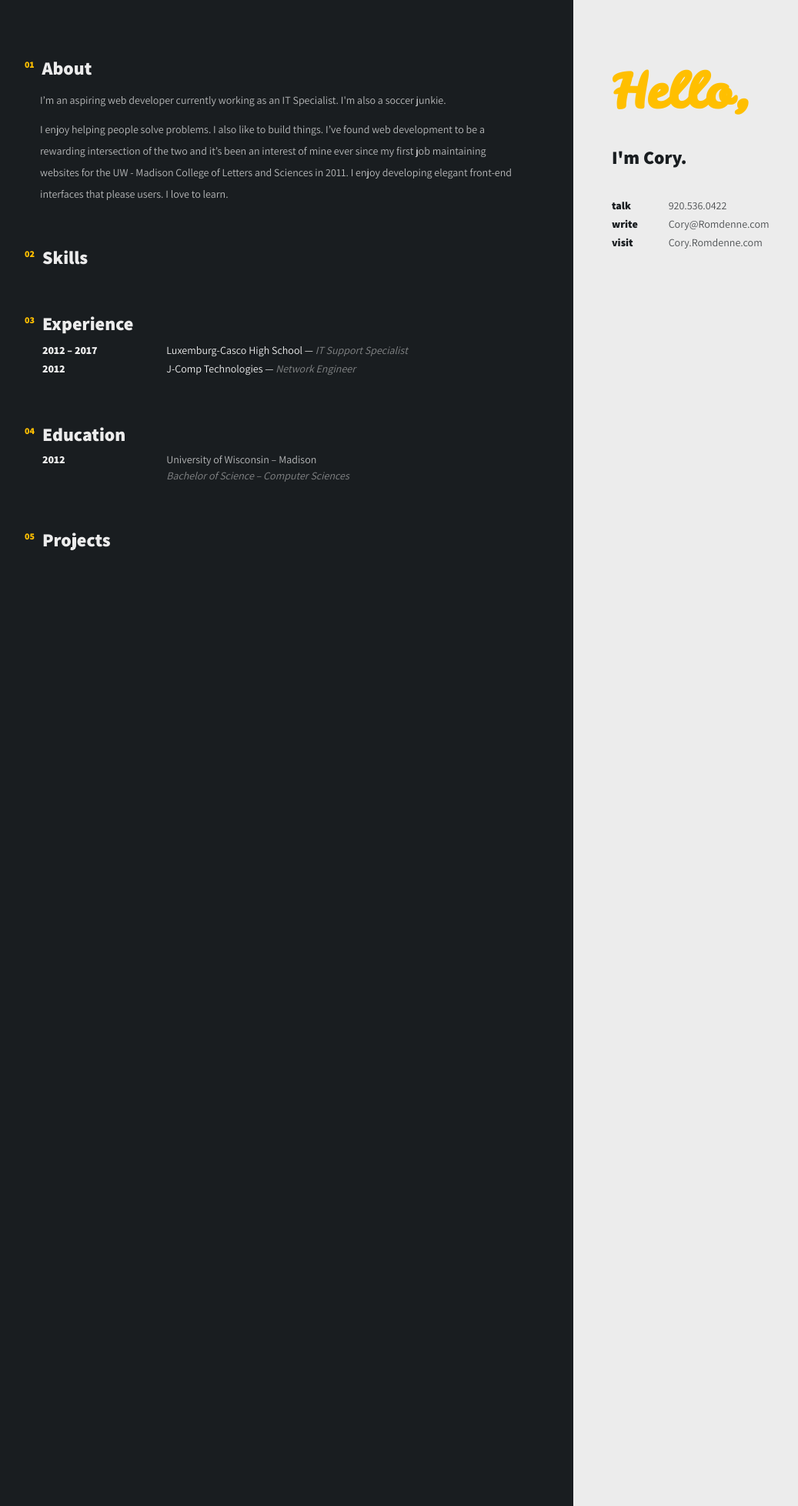
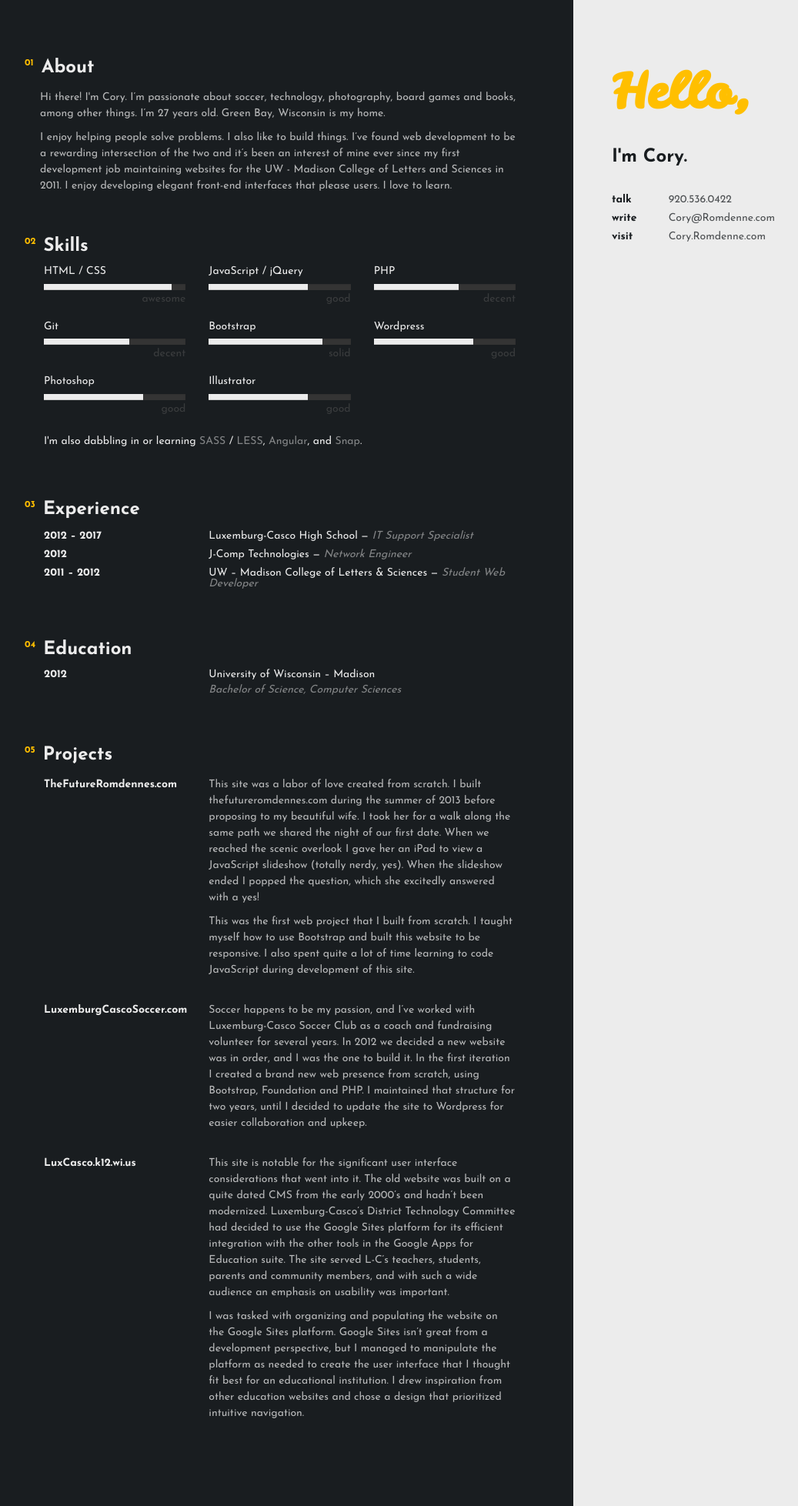
Before and after one commit to cromdenne/Personal-Website, a PHP site: page /night.html in a window 1280 px wide. Shown: the whole page at 77% size, without its empty margins (23-1060 px from the left). Run offline with PHP 8.4, Linux system fonts and the light colour scheme.

Commit message:
Skills and projects
Implemented custom styles for skill bars. Added content for skills and
projects. Added basic link styling to blend with light text.

```diff
--- a/css/night.css
+++ b/css/night.css
@@ -4,9 +4,9 @@
 html, body {
 	width: 100%;
 	height: 100%;
-    font-family: 'Assistant', sans-serif;
+    font-family: 'Josefin Sans', sans-serif;
     font-size: 14px;
-    line-height: 2;
+    line-height: 1.5;
     background-color: #ffffff;
     color: #3a3a3a;
 }
@@ -20,6 +20,26 @@ h1, h2, h3, h4, h5, h6 {
     font-weight: 800;
 }
 
+.progress, .progress-bar {
+    height: 8px;
+    font-size: 8px;
+    line-height: 8px;
+    border: none;
+    border-radius: 0px;
+}
+
+.progress {
+    background-color: #343434;
+}
+
+.progress-bar {
+    background-color: #ececec;
+    opacity: 1.0;
+}
+
+/*===========================================================================*/
+/*  CUSTOM STYLES                                                            */
+/*===========================================================================*/
 .title {
     font-family: 'Leckerli One', cursive;
     font-size: 64px;
@@ -36,6 +56,16 @@ h1, h2, h3, h4, h5, h6 {
 
 .lighter {
     opacity: 0.5;
+}
+
+.light-link {
+    opacity: 0.5;
+    color: #ececec;
+}
+
+.light-link:hover, .light-link:visited, .light-link:active {
+    text-decoration: none;
+    color: #ececec;
 }
 
 .tight {
@@ -95,7 +125,7 @@ h1, h2, h3, h4, h5, h6 {
 .pane-left { }
 
 .pane-left .row {
-    padding-left: 3px;
+    padding-left: 5px;
 }
 
 .left-block {
@@ -111,6 +141,20 @@ h1, h2, h3, h4, h5, h6 {
     color: #ffbf00;
 }
 
+.skill-title {
+    line-height: 0.75;
+}
+
+.skill-bar {
+    margin-bottom: 12px;
+}
+
+.skill-desc {
+    margin-top: 0px;
+    line-height: 0.0;
+    color: #5a5a5a;
+}
+
 /*===========================================================================*/
 /*  RIGHT PANE                                                               */
 /*===========================================================================*/
--- a/night.html
+++ b/night.html
@@ -21,7 +21,7 @@
         <link href="css/night.css" rel="stylesheet">
 
         <!-- Google Fonts -->
-        <link href="https://fonts.googleapis.com/css?family=Assistant:400,800|Leckerli+One" rel="stylesheet">
+        <link href="https://fonts.googleapis.com/css?family=Josefin+Sans:400,700|Leckerli+One" rel="stylesheet">
 
     </head>
 
@@ -31,31 +31,158 @@
 
             <div id="about" class="left-block">
                 <h3><span class="number">01</span>About</h3>
-                <p class="light">I’m an aspiring web developer currently working as an IT Specialist. I'm also a soccer junkie.</p>
-                <p class="light">I enjoy helping people solve problems. I also like to build things. I’ve found web development to be a rewarding intersection of the two and it’s been an interest of mine ever since my first job maintaining websites for the UW - Madison College of Letters and Sciences in 2011. I enjoy developing elegant front-end interfaces that please users. I love to learn.</p>
+                <p class="light">Hi there! I'm Cory. I’m passionate about soccer, technology, photography, board games and books, among other things. I’m 27 years old. Green Bay, Wisconsin is my home.</p>
+                <p class="light">I enjoy helping people solve problems. I also like to build things. I’ve found web development to be a rewarding intersection of the two and it’s been an interest of mine ever since my first development job maintaining websites for the UW - Madison College of Letters and Sciences in 2011. I enjoy developing elegant front-end interfaces that please users. I love to learn.</p>
             </div><!-- /.about -->
 
             <div id="skills" class="left-block">
                 <h3><span class="number">02</span>Skills</h3>
+
+                <div class="row">
+                    <div class="col-md-4">
+                        <div class="skill-title">
+                            <p>HTML / CSS</p>
+                        </div>
+                        <div class="progress skill-bar">
+                            <div class="progress-bar" role="progressbar" aria-valuenow="90" aria-valuemin="0" aria-valuemax="100" style="width: 90%;">
+                                <span class="sr-only">90% Mastery</span>
+                            </div><!-- /.progress-bar -->
+                        </div><!-- /.progress -->
+                        <div class="pull-right skill-desc">
+                            <p class="lighter">awesome</p>
+                        </div>
+                    </div><!-- /.col-md-4 -->
+                    <div class="col-md-4">
+                        <div class="skill-title">
+                            <p>JavaScript / jQuery</p>
+                        </div>
+                        <div class="progress skill-bar">
+                            <div class="progress-bar" role="progressbar" aria-valuenow="70" aria-valuemin="0" aria-valuemax="100" style="width: 70%;">
+                                <span class="sr-only">70% Mastery</span>
+                            </div><!-- /.progress-bar -->
+                        </div><!-- /.progress -->
+                        <div class="pull-right skill-desc">
+                            <p class="lighter">good</p>
+                        </div>
+                    </div><!-- /.col-md-4 -->
+                    <div class="col-md-4">
+                        <div class="skill-title">
+                            <p>PHP</p>
+                        </div>
+                        <div class="progress skill-bar">
+                            <div class="progress-bar" role="progressbar" aria-valuenow="60" aria-valuemin="0" aria-valuemax="100" style="width: 60%;">
+                                <span class="sr-only">60% Mastery</span>
+                            </div><!-- /.progress-bar -->
+                        </div><!-- /.progress -->
+                        <div class="pull-right skill-desc">
+                            <p class="lighter">decent</p>
+                        </div>
+                    </div><!-- /.col-md-4 -->
+                </div><!-- /.row -->
+                <br>
+                <div class="row">
+                    <div class="col-md-4">
+                        <div class="skill-title">
+                            <p>Git</p>
+                        </div>
+                        <div class="progress skill-bar">
+                            <div class="progress-bar" role="progressbar" aria-valuenow="60" aria-valuemin="0" aria-valuemax="100" style="width: 60%;">
+                                <span class="sr-only">60% Mastery</span>
+                            </div><!-- /.progress-bar -->
+                        </div><!-- /.progress -->
+                        <div class="pull-right skill-desc">
+                            <p class="lighter">decent</p>
+                        </div>
+                    </div><!-- /.col-md-4 -->
+                    <div class="col-md-4">
+                        <div class="skill-title">
+                            <p>Bootstrap</p>
+                        </div>
+                        <div class="progress skill-bar">
+                            <div class="progress-bar" role="progressbar" aria-valuenow="80" aria-valuemin="0" aria-valuemax="100" style="width: 80%;">
+                                <span class="sr-only">80% Mastery</span>
+                            </div><!-- /.progress-bar -->
+                        </div><!-- /.progress -->
+                        <div class="pull-right skill-desc">
+                            <p class="lighter">solid</p>
+                        </div>
+                    </div><!-- /.col-md-4 -->
+                    <div class="col-md-4">
+                        <div class="skill-title">
+                            <p>Wordpress</p>
+                        </div>
+                        <div class="progress skill-bar">
+                            <div class="progress-bar" role="progressbar" aria-valuenow="60" aria-valuemin="0" aria-valuemax="100" style="width: 70%;">
+                                <span class="sr-only">60% Mastery</span>
+                            </div><!-- /.progress-bar -->
+                        </div><!-- /.progress -->
+                        <div class="pull-right skill-desc">
+                            <p class="lighter">good</p>
+                        </div>
+                    </div><!-- /.col-md-4 -->
+                </div><!-- /.row -->
+                <br>
+                <div class="row">
+                    <div class="col-md-4">
+                        <div class="skill-title">
+                            <p>Photoshop</p>
+                        </div>
+                        <div class="progress skill-bar">
+                            <div class="progress-bar" role="progressbar" aria-valuenow="70" aria-valuemin="0" aria-valuemax="100" style="width: 70%;">
+                                <span class="sr-only">70% Mastery</span>
+                            </div><!-- /.progress-bar -->
+                        </div><!-- /.progress -->
+                        <div class="pull-right skill-desc">
+                            <p class="lighter">good</p>
+                        </div>
+                    </div><!-- /.col-md-4 -->
+                    <div class="col-md-4">
+                        <div class="skill-title">
+                            <p>Illustrator</p>
+                        </div>
+                        <div class="progress skill-bar">
+                            <div class="progress-bar" role="progressbar" aria-valuenow="70" aria-valuemin="0" aria-valuemax="100" style="width: 70%;">
+                                <span class="sr-only">70% Mastery</span>
+                            </div><!-- /.progress-bar -->
+                        </div><!-- /.progress -->
+                        <div class="pull-right skill-desc">
+                            <p class="lighter">good</p>
+                        </div>
+                    </div><!-- /.col-md-4 -->
+                </div><!-- /.row -->
+                <br>
+                <div class="row">
+                    <div class="col-md-12">
+                        <p>I'm also dabbling in or learning <a class="light-link" href="http://sass-lang.com/" target="_blank">SASS</a> / <a class="light-link" href="http://lesscss.org/" target="_blank">LESS</a>, <a class="light-link" href="https://angularjs.org/" target="_blank">Angular</a>, and <a class="light-link" href="http://snapsvg.io/" target="_blank">Snap</a>.</p>
+                    </div><!-- /.col-md-12 -->
+                </div><!-- /.row -->
             </div><!-- /.skills -->
 
             <div id="experience" class="left-block">
                 <h3><span class="number">03</span>Experience</h3>
                 <div class="row tight">
-                    <div class="col-md-3">
+                    <div class="col-md-4">
                         <p class="heavy">2012 – 2017</p>
-                    </div><!-- /.col-md-3 -->
-                    <div class="col-md-9">
+                    </div><!-- /.col-md-4 -->
+                    <div class="col-md-8">
                         <p>Luxemburg-Casco High School — <span class="lighter"><em>IT Support Specialist</em></span></p>
-                    </div><!-- /.col-md-9 -->
+                    </div><!-- /.col-md-8 -->
                 </div><!-- /.row -->
                 <div class="row tight">
-                    <div class="col-md-3">
+                    <div class="col-md-4">
                         <p class="heavy">2012</p>
-                    </div><!-- /.col-md-3 -->
-                    <div class="col-md-9">
+                    </div><!-- /.col-md-4 -->
+                    <div class="col-md-8">
                         <p>J-Comp Technologies — <span class="lighter"><em>Network Engineer</em></span></p>
-                    </div><!-- /.col-md-9 -->
+                    </div><!-- /.col-md-8 -->
+                </div><!-- /.row -->
+                <div class="row tight">
+                    <div class="col-md-4">
+                        <p class="heavy">2011 – 2012</p>
+                    </div><!-- /.col-md-4 -->
+                    <div class="col-md-8">
+                        <p>UW – Madison College of Letters &amp; Sciences — <span class="lighter"><em>Student Web Developer</em></span></p>
+                    </div><!-- /.col-md-8 -->
                 </div><!-- /.row -->
             </div><!-- /.skills -->
 
@@ -63,18 +190,47 @@
                 <h3><span class="number">04</span>Education</h3>
 
                 <div class="row tighter">
-                    <div class="col-md-3">
+                    <div class="col-md-4">
                         <p class="heavy">2012</p>
-                    </div><!-- /.col-md-3 -->
-                    <div class="col-md-9">
-                        <p class="light">University of Wisconsin – Madison</p>
-                        <p class="lighter"><em>Bachelor of Science – Computer Sciences</em></p>
-                    </div><!-- /.col-md-9 -->
+                    </div><!-- /.col-md-4 -->
+                    <div class="col-md-8">
+                        <p>University of Wisconsin – Madison</p>
+                        <p class="lighter"><em>Bachelor of Science, Computer Sciences</em></p>
+                    </div><!-- /.col-md-8 -->
                 </div><!-- /.row -->
             </div><!-- /.skills -->
 
             <div id="projects" class="left-block">
                 <h3><span class="number">05</span>Projects</h3>
+
+                <div class="row">
+                    <div class="col-md-4">
+                        <p class="heavy">TheFutureRomdennes.com</p>
+                    </div><!-- /.col-md-4 -->
+                    <div class="col-md-8">
+                        <p class="light">This site was a labor of love created from scratch. I built thefutureromdennes.com during the summer of 2013 before proposing to my beautiful wife. I took her for a walk along the same path we shared the night of our first date. When we reached the scenic overlook I gave her an iPad to view a JavaScript slideshow (totally nerdy, yes). When the slideshow ended I popped the question, which she excitedly answered with a yes!
+                        <p class="light">This was the first web project that I built from scratch. I taught myself how to use Bootstrap and built this website to be responsive. I also spent quite a lot of time learning to code JavaScript during development of this site.</p>
+                    </div><!-- /.col-md-8 -->
+                </div><!-- /.row -->
+                <br>
+                <div class="row">
+                    <div class="col-md-4">
+                        <p class="heavy">LuxemburgCascoSoccer.com</p>
+                    </div><!-- /.col-md-4 -->
+                    <div class="col-md-8">
+                        <p class="light">Soccer happens to be my passion, and I’ve worked with Luxemburg-Casco Soccer Club as a coach and fundraising volunteer for several years. In 2012 we decided a new website was in order, and I was the one to build it. In the first iteration I created a brand new web presence from scratch, using Bootstrap, Foundation and PHP. I maintained that structure for two years, until I decided to update the site to Wordpress for easier collaboration and upkeep.</p>
+                    </div><!-- /.col-md-8 -->
+                </div><!-- /.row -->
+                <br>
+                <div class="row">
+                    <div class="col-md-4">
+                        <p class="heavy">LuxCasco.k12.wi.us</p>
+                    </div><!-- /.col-md-4 -->
+                    <div class="col-md-8">
+                        <p class="light">This site is notable for the significant user interface considerations that went into it. The old website was built on a quite dated CMS from the early 2000’s and hadn’t been modernized. Luxemburg-Casco’s District Technology Committee had decided to use the Google Sites platform for its efficient integration with the other tools in the Google Apps for Education suite. The site served L-C’s teachers, students, parents and community members, and with such a wide audience an emphasis on usability was important.</p>
+                        <p class="light">I was tasked with organizing and populating the website on the Google Sites platform. Google Sites isn’t great from a development perspective, but I managed to manipulate the platform as needed to create the user interface that I thought fit best for an educational institution. I drew inspiration from other education websites and chose a design that prioritized intuitive navigation.</p>
+                    </div><!-- /.col-md-8 -->
+                </div><!-- /.row -->
             </div><!-- /.skills -->
 
         </div><!-- /.pane-left -->
```
